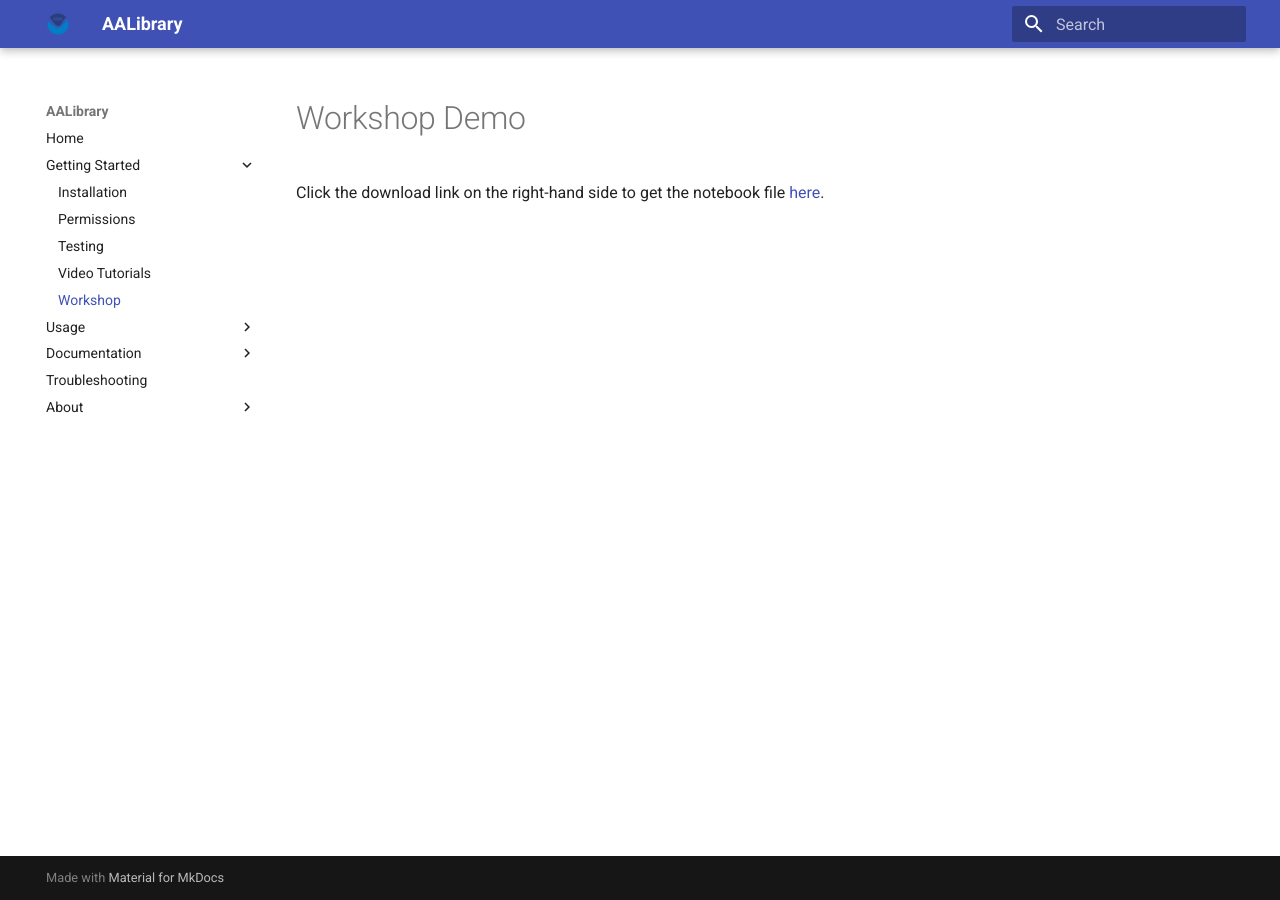
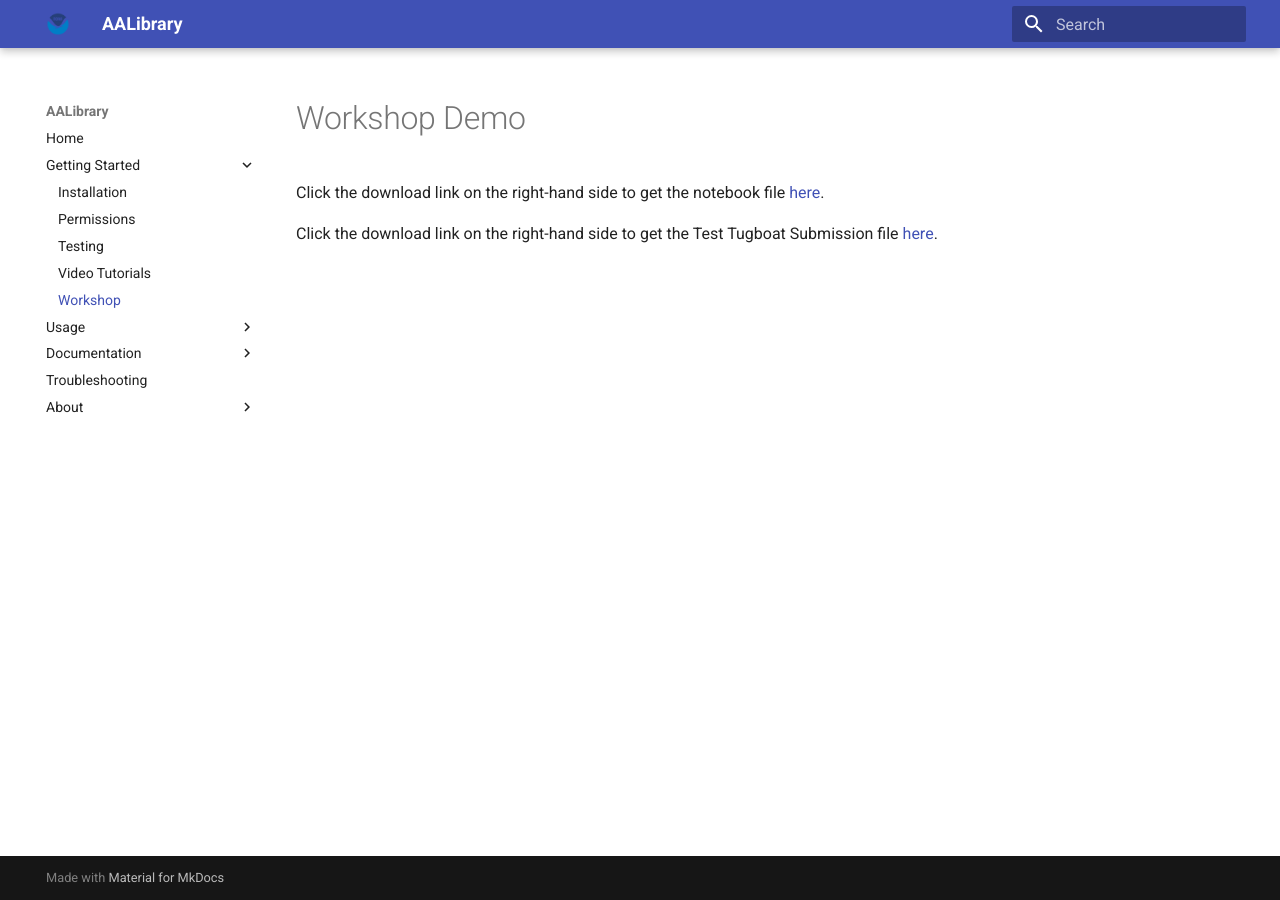
Before and after one commit to nmfs-ost/AA-SI_aalibrary, an MkDocs documentation site: the page built from docs/getting-started/workshop.md, in a window 1280 px wide. Built offline with MkDocs 1.6.1 and Material for MkDocs 9.7.7, drawn with Linux system fonts in a browser that asks for light colours.

Commit message:
add: link to tugboat submission json for testing

```diff
--- a/docs/getting-started/workshop.md
+++ b/docs/getting-started/workshop.md
@@ -1,3 +1,5 @@
 # Workshop Demo
 
 Click the download link on the right-hand side to get the notebook file [here](https://github.com/nmfs-ost/AA-SI_aalibrary/blob/main/other/workshop_demo.ipynb).
+
+Click the download link on the right-hand side to get the Test Tugboat Submission file [here](https://github.com/nmfs-ost/AA-SI_aalibrary/blob/main/other/test_tugboat_validation_submission.json).
```
